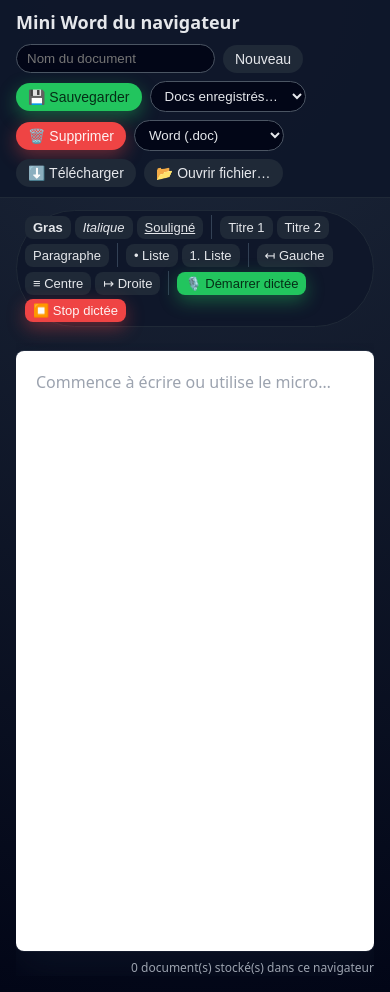
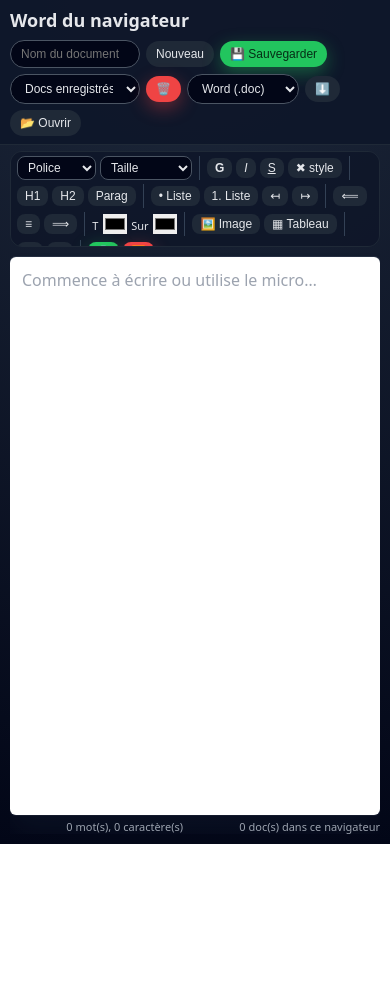
Before and after one commit to MultitudeEntertainment/EDITEUR-TEXT, a plain HTML site: page index.html in a window 390 px wide. After the commit the page ends 844 px from the top, so only its background shows below. Drawn offline with Linux system fonts and the light colour scheme.

Commit message:
Update index.html

```diff
--- a/index.html
+++ b/index.html
@@ -2,28 +2,35 @@
 <html lang="fr">
 <head>
   <meta charset="UTF-8" />
-  <title>Mini Word du navigateur</title>
+  <title>Word du navigateur</title>
+  <meta name="viewport" content="width=device-width, initial-scale=1.0" />
   <style>
     * { box-sizing: border-box; }
 
-    body {
+    html, body {
       margin: 0;
+      padding: 0;
+      height: 100%;
       font-family: system-ui, -apple-system, BlinkMacSystemFont, "Segoe UI", sans-serif;
       background: radial-gradient(circle at top, #1e293b, #020617);
       color: #e5e7eb;
-      min-height: 100vh;
+    }
+
+    body {
       display: flex;
       flex-direction: column;
+      overflow: hidden;
     }
 
     header {
-      padding: 10px 16px;
+      padding: 8px 10px;
       background: rgba(15, 23, 42, 0.98);
       border-bottom: 1px solid #1f2937;
       display: flex;
       flex-wrap: wrap;
       align-items: center;
-      gap: 10px;
+      gap: 8px;
+      z-index: 10;
     }
 
     header h1 {
@@ -35,7 +42,7 @@
     .header-right {
       display: flex;
       flex-wrap: wrap;
-      gap: 8px;
+      gap: 6px;
       align-items: center;
       margin-left: auto;
     }
@@ -46,7 +53,8 @@
       border: 1px solid #4b5563;
       background: #020617;
       color: #e5e7eb;
-      min-width: 160px;
+      min-width: 120px;
+      max-width: 180px;
     }
 
     select {
@@ -55,27 +63,28 @@
       border: 1px solid #4b5563;
       background: #020617;
       color: #e5e7eb;
-      min-width: 150px;
+      max-width: 170px;
     }
 
     button {
       border: none;
       border-radius: 999px;
-      padding: 6px 12px;
-      font-size: 14px;
+      padding: 6px 10px;
+      font-size: 13px;
       cursor: pointer;
       font-weight: 500;
       display: inline-flex;
       align-items: center;
-      gap: 6px;
+      gap: 4px;
       transition: transform 0.1s ease, box-shadow 0.1s ease, background 0.2s ease;
       background: #1f2937;
       color: #e5e7eb;
+      white-space: nowrap;
     }
 
     button:hover {
       transform: translateY(-1px);
-      box-shadow: 0 8px 18px rgba(0, 0, 0, 0.4);
+      box-shadow: 0 6px 14px rgba(0, 0, 0, 0.4);
       background: #111827;
     }
 
@@ -100,61 +109,70 @@
       flex: 1;
       display: flex;
       flex-direction: column;
-      padding: 12px 16px 16px;
-      gap: 8px;
+      padding: 6px 10px 10px;
+      gap: 6px;
+      overflow: hidden;
     }
 
     .toolbar {
       background: rgba(15, 23, 42, 0.9);
-      border-radius: 999px;
+      border-radius: 12px;
       border: 1px solid #1f2937;
-      padding: 4px 8px;
+      padding: 4px 6px;
       display: flex;
       flex-wrap: wrap;
       gap: 4px;
       align-items: center;
+      max-height: 96px;
+      overflow-x: auto;
     }
 
     .toolbar button {
       border-radius: 8px;
-      padding: 4px 8px;
-      font-size: 13px;
+      padding: 3px 8px;
+      font-size: 12px;
+    }
+
+    .toolbar select {
+      border-radius: 8px;
+      font-size: 12px;
+      padding: 3px 6px;
     }
 
     .toolbar-divider {
       width: 1px;
       height: 24px;
       background: #334155;
-      margin: 0 4px;
+      margin: 0 3px;
     }
 
-    .editor-container {
+    .editor-wrapper {
       flex: 1;
-      margin-top: 8px;
       display: flex;
       flex-direction: column;
       align-items: center;
-      overflow: auto;
+      overflow: hidden;
+      padding-top: 4px;
     }
 
     .page {
       width: 100%;
-      max-width: 900px;
-      min-height: 600px;
+      max-width: 1000px;
+      height: 100%;
+      max-height: calc(100vh - 160px);
       background: #ffffff;
       color: #000000;
-      border-radius: 8px;
-      margin-top: 8px;
-      padding: 32px 40px;
+      border-radius: 6px;
+      padding: 20px 24px;
       box-shadow:
-        0 20px 40px rgba(15, 23, 42, 0.6),
+        0 18px 32px rgba(15, 23, 42, 0.6),
         0 0 0 1px rgba(148, 163, 184, 0.15);
       overflow: auto;
     }
 
     #editor {
       outline: none;
-      min-height: 500px;
+      min-height: 100%;
       white-space: pre-wrap;
     }
 
@@ -164,13 +182,13 @@
     }
 
     .status-bar {
-      margin-top: 8px;
+      margin-top: 4px;
       display: flex;
       justify-content: space-between;
       align-items: center;
-      font-size: 12px;
+      font-size: 11px;
       color: #9ca3af;
-      max-width: 900px;
+      max-width: 1000px;
       width: 100%;
     }
 
@@ -202,29 +220,39 @@
 
     .warning {
       color: #f97316;
-      font-size: 12px;
-      margin-top: 4px;
-      max-width: 900px;
+      font-size: 11px;
+      margin-top: 2px;
+      max-width: 1000px;
       width: 100%;
     }
 
-    @media (max-width: 900px) {
+    @media (max-width: 768px) {
       header {
         flex-direction: column;
         align-items: flex-start;
       }
       .header-right {
         margin-left: 0;
+        width: 100%;
+        justify-content: flex-start;
+      }
+      input[type="text"], select {
+        max-width: 130px;
+        font-size: 12px;
+      }
+      button {
+        font-size: 12px;
       }
       .page {
-        padding: 20px;
+        max-height: calc(100vh - 210px);
+        padding: 12px 12px;
       }
     }
   </style>
 </head>
 <body>
 <header>
-  <h1>Mini Word du navigateur</h1>
+  <h1>Word du navigateur</h1>
   <div class="header-right">
     <input id="docName" type="text" placeholder="Nom du document" />
     <button id="newDocBtn">Nouveau</button>
@@ -233,42 +261,83 @@
     <select id="docList">
       <option value="">Docs enregistrés…</option>
     </select>
-    <button id="deleteDocBtn" class="btn-danger">🗑️ Supprimer</button>
+    <button id="deleteDocBtn" class="btn-danger">🗑️</button>
 
     <select id="exportFormat">
       <option value="doc">Word (.doc)</option>
       <option value="html">HTML (.html)</option>
       <option value="pdf">PDF (.pdf)</option>
     </select>
-    <button id="downloadBtn">⬇️ Télécharger</button>
+    <button id="downloadBtn">⬇️</button>
 
-    <button id="openFileBtn">📂 Ouvrir fichier…</button>
+    <button id="openFileBtn">📂 Ouvrir</button>
     <input id="fileInput" type="file" accept=".html,.htm,.txt,.doc" style="display:none" />
   </div>
 </header>
 
 <main>
   <div class="toolbar">
-    <button data-cmd="bold"><b>Gras</b></button>
-    <button data-cmd="italic"><i>Italique</i></button>
-    <button data-cmd="underline"><u>Souligné</u></button>
+    <!-- police & taille -->
+    <select id="fontFamilySelect">
+      <option value="">Police</option>
+      <option value="Arial">Arial</option>
+      <option value="Georgia">Georgia</option>
+      <option value="Times New Roman">Times</option>
+      <option value="Verdana">Verdana</option>
+    </select>
+    <select id="fontSizeSelect">
+      <option value="">Taille</option>
+      <option value="2">Petit</option>
+      <option value="3">Normal</option>
+      <option value="4">Grand</option>
+      <option value="5">Très grand</option>
+      <option value="6">Titre</option>
+    </select>
     <div class="toolbar-divider"></div>
-    <button data-cmd="formatBlock" data-value="h1">Titre 1</button>
-    <button data-cmd="formatBlock" data-value="h2">Titre 2</button>
-    <button data-cmd="formatBlock" data-value="p">Paragraphe</button>
+
+    <button data-cmd="bold"><b>G</b></button>
+    <button data-cmd="italic"><i>I</i></button>
+    <button data-cmd="underline"><u>S</u></button>
+    <button data-cmd="removeFormat">✖ style</button>
     <div class="toolbar-divider"></div>
+
+    <button data-cmd="formatBlock" data-value="h1">H1</button>
+    <button data-cmd="formatBlock" data-value="h2">H2</button>
+    <button data-cmd="formatBlock" data-value="p">Parag</button>
+    <div class="toolbar-divider"></div>
+
     <button data-cmd="insertUnorderedList">• Liste</button>
     <button data-cmd="insertOrderedList">1. Liste</button>
+    <button data-cmd="outdent">↤</button>
+    <button data-cmd="indent">↦</button>
     <div class="toolbar-divider"></div>
-    <button data-cmd="justifyLeft">↤ Gauche</button>
-    <button data-cmd="justifyCenter">≡ Centre</button>
-    <button data-cmd="justifyRight">↦ Droite</button>
+
+    <button data-cmd="justifyLeft">⟸</button>
+    <button data-cmd="justifyCenter">≡</button>
+    <button data-cmd="justifyRight">⟹</button>
     <div class="toolbar-divider"></div>
-    <button id="startMicBtn" class="btn-primary">🎙️ Démarrer dictée</button>
-    <button id="stopMicBtn" class="btn-danger">⏹️ Stop dictée</button>
+
+    <label style="font-size:11px;">T
+      <input id="colorInput" type="color" style="width:24px;height:20px;border:none;padding:0;margin-left:2px;">
+    </label>
+    <label style="font-size:11px;">Sur
+      <input id="bgColorInput" type="color" style="width:24px;height:20px;border:none;padding:0;margin-left:2px;">
+    </label>
+    <div class="toolbar-divider"></div>
+
+    <button id="insertImageBtn">🖼️ Image</button>
+    <button id="insertTableBtn">▦ Tableau</button>
+    <div class="toolbar-divider"></div>
+
+    <button data-cmd="undo">↺</button>
+    <button data-cmd="redo">↻</button>
+    <div class="toolbar-divider"></div>
+
+    <button id="startMicBtn" class="btn-primary">🎙️</button>
+    <button id="stopMicBtn" class="btn-danger">⏹️</button>
   </div>
 
-  <div class="editor-container">
+  <div class="editor-wrapper">
     <div class="page">
       <div id="editor" contenteditable="true" class="empty"></div>
     </div>
@@ -277,10 +346,11 @@
         <span class="dot" id="micDot"></span>
         <span id="micStatusText"></span>
       </div>
+      <div id="wordCount"></div>
       <div id="storageStatus"></div>
     </div>
     <div class="warning" id="speechWarning" style="display:none;">
-      L’API de reconnaissance vocale n’est pas supportée sur ce navigateur. Utilise de préférence Chrome ou Edge.
+      Dictée vocale non supportée sur ce navigateur. Utilise de préférence Chrome ou Edge.
     </div>
   </div>
 </main>
@@ -289,6 +359,11 @@
   // ---------- ÉDITEUR ----------
   const editor = document.getElementById('editor');
   const toolbarButtons = document.querySelectorAll('.toolbar button[data-cmd]');
+  const fontFamilySelect = document.getElementById('fontFamilySelect');
+  const fontSizeSelect = document.getElementById('fontSizeSelect');
+  const colorInput = document.getElementById('colorInput');
+  const bgColorInput = document.getElementById('bgColorInput');
+  const wordCount = document.getElementById('wordCount');
 
   editor.addEventListener('input', () => {
     if (editor.textContent.trim().length === 0 && editor.innerHTML.trim() === '') {
@@ -296,7 +371,16 @@
     } else {
       editor.classList.remove('empty');
     }
+    updateWordCount();
+    markDirty();
   });
+
+  function updateWordCount() {
+    const text = editor.innerText || "";
+    const words = text.trim().split(/\s+/).filter(Boolean);
+    const chars = text.replace(/\s/g, '');
+    wordCount.textContent = words.length + " mot(s), " + chars.length + " caractère(s)";
+  }
 
   toolbarButtons.forEach(btn => {
     btn.addEventListener('click', () => {
@@ -307,8 +391,93 @@
     });
   });
 
+  fontFamilySelect.addEventListener('change', () => {
+    const val = fontFamilySelect.value;
+    if (val) document.execCommand('fontName', false, val);
+    editor.focus();
+  });
+
+  fontSizeSelect.addEventListener('change', () => {
+    const val = fontSizeSelect.value;
+    if (val) document.execCommand('fontSize', false, val);
+    editor.focus();
+  });
+
+  colorInput.addEventListener('change', () => {
+    document.execCommand('foreColor', false, colorInput.value);
+    editor.focus();
+  });
+
+  bgColorInput.addEventListener('change', () => {
+    document.execCommand('hiliteColor', false, bgColorInput.value);
+    editor.focus();
+  });
+
+  // ---------- INSERT IMAGE & TABLE ----------
+  const insertImageBtn = document.getElementById('insertImageBtn');
+  const insertTableBtn = document.getElementById('insertTableBtn');
+
+  insertImageBtn.addEventListener('click', () => {
+    const input = document.createElement('input');
+    input.type = 'file';
+    input.accept = 'image/*';
+    input.onchange = () => {
+      const file = input.files[0];
+      if (!file) return;
+      const reader = new FileReader();
+      reader.onload = e => {
+        const img = document.createElement('img');
+        img.src = e.target.result;
+        img.style.maxWidth = '100%';
+        img.style.display = 'block';
+        img.style.margin = '8px 0';
+        insertNodeAtCursor(img);
+      };
+      reader.readAsDataURL(file);
+    };
+    input.click();
+  });
+
+  insertTableBtn.addEventListener('click', () => {
+    const rows = parseInt(prompt("Nombre de lignes ?", "2"), 10);
+    const cols = parseInt(prompt("Nombre de colonnes ?", "2"), 10);
+    if (!rows || !cols || rows < 1 || cols < 1) return;
+    const table = document.createElement('table');
+    table.style.borderCollapse = 'collapse';
+    table.style.margin = '8px 0';
+    table.style.width = '100%';
+    for (let r = 0; r < rows; r++) {
+      const tr = document.createElement('tr');
+      for (let c = 0; c < cols; c++) {
+        const td = document.createElement('td');
+        td.style.border = '1px solid #000';
+        td.style.padding = '4px';
+        td.innerHTML = '&nbsp;';
+        tr.appendChild(td);
+      }
+      table.appendChild(tr);
+    }
+    insertNodeAtCursor(table);
+  });
+
+  function insertNodeAtCursor(node) {
+    editor.focus();
+    const sel = window.getSelection();
+    if (!sel || sel.rangeCount === 0) {
+      editor.appendChild(node);
+      return;
+    }
+    const range = sel.getRangeAt(0);
+    range.collapse(false);
+    range.insertNode(node);
+    range.setStartAfter(node);
+    range.collapse(true);
+    sel.removeAllRanges();
+    sel.addRange(range);
+  }
+
   // ---------- DOCUMENTS (localStorage) ----------
-  const STORAGE_KEY = 'miniWordDocs_v1';
+  const STORAGE_KEY = 'wordNavDocs_v1';
   const docNameInput = document.getElementById('docName');
   const newDocBtn = document.getElementById('newDocBtn');
   const saveDocBtn = document.getElementById('saveDocBtn');
@@ -339,7 +508,7 @@
     if (currentValue && docs[currentValue]) {
       docListSelect.value = currentValue;
     }
-    storageStatus.textContent = Object.keys(docs).length + ' document(s) stocké(s) dans ce navigateur';
+    storageStatus.textContent = Object.keys(docs).length + ' doc(s) dans ce navigateur';
   }
 
   function newDocument() {
@@ -348,6 +517,7 @@
     docNameInput.value = '';
     docListSelect.value = '';
     storageStatus.textContent = 'Nouveau document.';
+    dirty = false;
   }
 
   function saveCurrentDocument() {
@@ -362,7 +532,8 @@
       updatedAt: new Date().toISOString()
     };
     saveDocs(docs);
-    storageStatus.textContent = 'Document "' + name + '" sauvegardé dans le navigateur.';
+    storageStatus.textContent = 'Document "' + name + '" sauvegardé.';
+    dirty = false;
   }
 
   function loadSelectedDocument() {
@@ -374,7 +545,8 @@
     editor.innerHTML = doc.content || '';
     editor.dispatchEvent(new Event('input'));
     docNameInput.value = name;
-    storageStatus.textContent = 'Document "' + name + '" chargé depuis le navigateur.';
+    storageStatus.textContent = 'Document "' + name + '" chargé.';
+    dirty = false;
   }
 
   function deleteSelectedDocument() {
@@ -399,8 +571,26 @@
   deleteDocBtn.addEventListener('click', deleteSelectedDocument);
 
   updateDocList();
+  updateWordCount();
 
-  // ---------- EXPORT (Word / HTML / PDF) ----------
+  // ---------- AUTOSAVE ----------
+  let dirty = false;
+  function markDirty() { dirty = true; }
+  setInterval(() => {
+    if (!dirty) return;
+    const name = docNameInput.value.trim();
+    if (!name) return;
+    const docs = loadDocs();
+    docs[name] = {
+      content: editor.innerHTML,
+      updatedAt: new Date().toISOString()
+    };
+    saveDocs(docs);
+    storageStatus.textContent = 'Auto-sauvegarde de "' + name + '".';
+    dirty = false;
+  }, 10000);
+
+  // ---------- EXPORT ----------
   const exportFormatSelect = document.getElementById('exportFormat');
   const downloadBtn = document.getElementById('downloadBtn');
 
@@ -423,10 +613,8 @@
       "<!DOCTYPE html><html><head><meta charset='UTF-8'></head><body>" +
       content +
       "</body></html>";
-
     const blob = new Blob([html], { type: 'text/html;charset=utf-8' });
     const url = URL.createObjectURL(blob);
-
     const a = document.createElement('a');
     a.href = url;
     a.download = name + '.html';
@@ -436,16 +624,14 @@
     URL.revokeObjectURL(url);
   }
 
-  // Export Word simple : Word ouvre très bien un HTML avec extension .doc
+  // Word ouvre très bien un HTML avec extension .doc
   function downloadDOC(name, content) {
     const html =
       "<!DOCTYPE html><html><head><meta charset='UTF-8'></head><body>" +
       content +
       "</body></html>";
-
     const blob = new Blob([html], { type: 'application/msword;charset=utf-8' });
     const url = URL.createObjectURL(blob);
-
     const a = document.createElement('a');
     a.href = url;
     a.download = name + '.doc';
@@ -479,7 +665,7 @@
 
   downloadBtn.addEventListener('click', downloadCurrentDocument);
 
-  // ---------- OUVERTURE DE FICHIERS (depuis le PC) ----------
+  // ---------- OUVERTURE DE FICHIERS ----------
   const openFileBtn = document.getElementById('openFileBtn');
   const fileInput = document.getElementById('fileInput');
 
@@ -504,14 +690,15 @@
           .replace(/>/g, '&gt;')
           .replace(/\n/g, '<br>');
       } else {
-        alert("Format non supporté. Utilise .html, .htm, .txt ou .doc.");
+        alert("Format non supporté. Utilise .html, .htm, .txt ou .doc généré par ce site.");
         return;
       }
 
       editor.dispatchEvent(new Event('input'));
       docNameInput.value = file.name.replace(/\.(html?|txt|doc)$/i, '');
-      storageStatus.textContent = 'Fichier "' + file.name + '" ouvert depuis ton PC.';
+      storageStatus.textContent = 'Fichier "' + file.name + '" ouvert.';
       fileInput.value = '';
+      dirty = true;
     };
 
     reader.readAsText(file);
@@ -558,7 +745,7 @@
     recognition.onstart = () => {
       isListening = true;
       micDot.classList.add('active');
-      micStatusText.textContent = 'Dictée en cours… Parle près du micro.';
+      micStatusText.textContent = 'Dictée en cours…';
       editor.classList.remove('empty');
       if (!interimSpan) {
         interimSpan = document.createElement('span');
```
